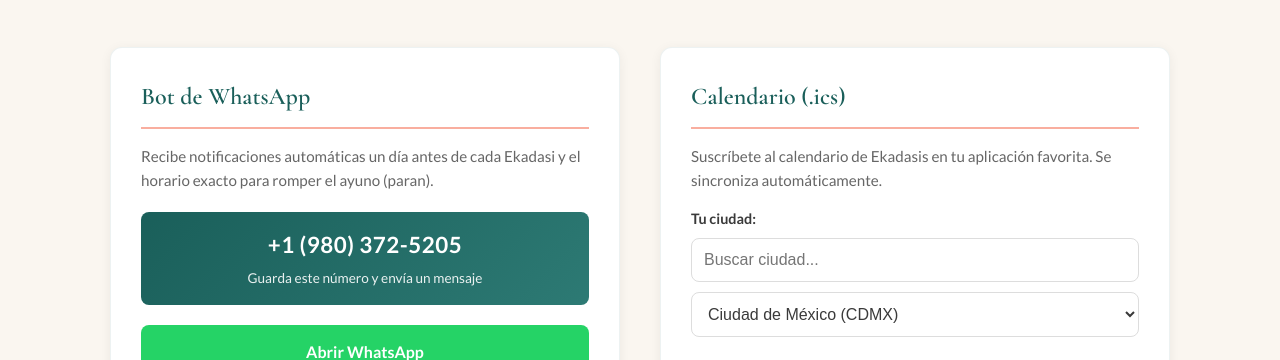
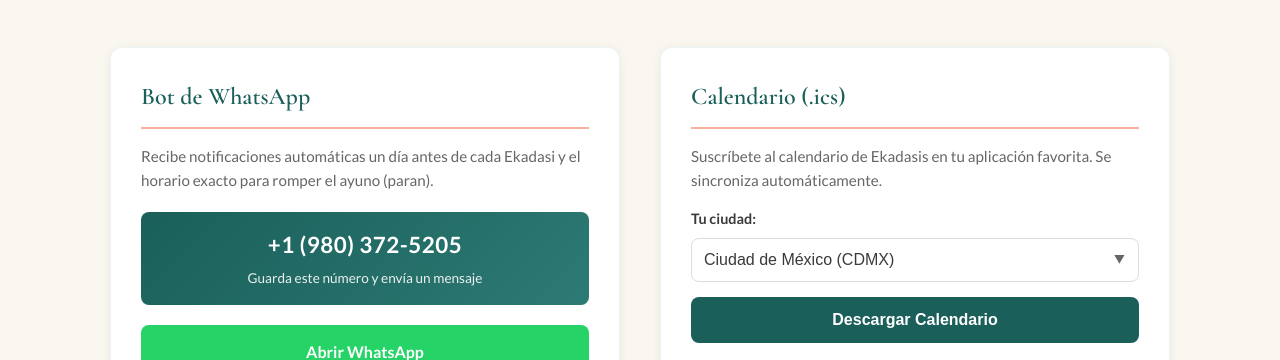
Before and after one commit to vicrodh/ekadasi-calendar, a plain HTML site: page index.html in a window 1280 px wide. Both pictures are taken after a click on the button "Descargar Calendario". Shown: the part 303-663 px from the top of the page. Drawn offline with nearby package versions, Linux system fonts and the light colour scheme.

Commit message:
Unificar buscador y selector de ciudad en un solo combobox

```diff
--- a/index.html
+++ b/index.html
@@ -221,30 +221,14 @@
       border-color: var(--color-secondary);
     }
 
-    .searchable-select {
+    .city-combobox {
       position: relative;
       margin-bottom: 15px;
     }
 
-    .searchable-select input {
+    .city-combobox input {
       width: 100%;
-      padding: 12px;
-      border: 1px solid #ddd;
-      border-radius: 8px;
-      font-size: 1rem;
-      background: white;
-      color: var(--color-text);
-      margin-bottom: 10px;
-    }
-
-    .searchable-select input:focus {
-      outline: none;
-      border-color: var(--color-secondary);
-    }
-
-    .searchable-select select {
-      width: 100%;
-      padding: 12px;
+      padding: 12px 40px 12px 12px;
       border: 1px solid #ddd;
       border-radius: 8px;
       font-size: 1rem;
@@ -253,14 +237,85 @@
       cursor: pointer;
     }
 
-    .searchable-select select:focus {
+    .city-combobox input:focus {
       outline: none;
       border-color: var(--color-secondary);
     }
 
-    .searchable-select select optgroup {
+    .city-combobox::after {
+      content: '▼';
+      position: absolute;
+      right: 14px;
+      top: 50%;
+      transform: translateY(-50%);
+      font-size: 0.7rem;
+      color: var(--color-text-light);
+      pointer-events: none;
+    }
+
+    .city-combobox.open::after {
+      content: '▲';
+    }
+
+    .city-dropdown {
+      display: none;
+      position: absolute;
+      top: 100%;
+      left: 0;
+      right: 0;
+      background: white;
+      border: 1px solid #ddd;
+      border-top: none;
+      border-radius: 0 0 8px 8px;
+      max-height: 250px;
+      overflow-y: auto;
+      z-index: 100;
+      box-shadow: 0 4px 12px rgba(0,0,0,0.1);
+    }
+
+    .city-combobox.open .city-dropdown {
+      display: block;
+    }
+
+    .city-combobox.open input {
+      border-radius: 8px 8px 0 0;
+    }
+
+    .city-group-label {
+      padding: 8px 12px;
+      font-size: 0.8rem;
       font-weight: 600;
       color: var(--color-primary);
+      background: var(--color-cream);
+      position: sticky;
+      top: 0;
+    }
+
+    .city-option {
+      padding: 10px 12px;
+      cursor: pointer;
+      font-size: 0.95rem;
+      color: var(--color-text);
+    }
+
+    .city-option:hover, .city-option.highlighted {
+      background: var(--color-cream);
+    }
+
+    .city-option.selected {
+      background: var(--color-primary);
+      color: white;
+    }
+
+    .city-option.hidden {
+      display: none;
+    }
+
+    .city-no-results {
+      padding: 12px;
+      text-align: center;
+      color: var(--color-text-light);
+      font-size: 0.9rem;
     }
 
     .calendar-instructions {
@@ -512,62 +567,11 @@
         <p data-i18n="calendar_desc">Suscríbete al calendario de Ekadasis en tu aplicación favorita. Se sincroniza automáticamente.</p>
 
         <div class="calendar-form">
-          <label for="city-search" data-i18n="city_label">Tu ciudad:</label>
-          <div class="searchable-select">
-            <input type="text" id="city-search" placeholder="Buscar ciudad..." autocomplete="off">
-            <select id="city">
-              <optgroup label="México - Principales">
-                <option value="America/Mexico_City" data-search="ciudad mexico cdmx df">Ciudad de México (CDMX)</option>
-                <option value="America/Mexico_City" data-search="guadalajara jalisco">Guadalajara</option>
-                <option value="America/Monterrey" data-search="monterrey nuevo leon">Monterrey</option>
-                <option value="America/Mexico_City" data-search="puebla">Puebla</option>
-                <option value="America/Mexico_City" data-search="zacatecas">Zacatecas</option>
-                <option value="America/Mexico_City" data-search="ciudad victoria tamaulipas">Ciudad Victoria</option>
-              </optgroup>
-              <optgroup label="México - Otras">
-                <option value="America/Mexico_City" data-search="queretaro">Querétaro</option>
-                <option value="America/Mexico_City" data-search="merida yucatan">Mérida</option>
-                <option value="America/Cancun" data-search="cancun quintana roo">Cancún</option>
-                <option value="America/Tijuana" data-search="tijuana baja california">Tijuana</option>
-                <option value="America/Mexico_City" data-search="leon guanajuato">León</option>
-                <option value="America/Mexico_City" data-search="aguascalientes">Aguascalientes</option>
-                <option value="America/Mexico_City" data-search="morelia michoacan">Morelia</option>
-                <option value="America/Mexico_City" data-search="oaxaca">Oaxaca</option>
-                <option value="America/Mexico_City" data-search="veracruz">Veracruz</option>
-                <option value="America/Mexico_City" data-search="toluca estado mexico">Toluca</option>
-                <option value="America/Hermosillo" data-search="hermosillo sonora">Hermosillo</option>
-                <option value="America/Chihuahua" data-search="chihuahua">Chihuahua</option>
-                <option value="America/Mazatlan" data-search="mazatlan sinaloa culiacan">Mazatlán / Culiacán</option>
-              </optgroup>
-              <optgroup label="Sudamérica">
-                <option value="America/Lima" data-search="lima peru">Lima, Perú</option>
-                <option value="America/Bogota" data-search="bogota colombia">Bogotá, Colombia</option>
-                <option value="America/Santiago" data-search="santiago chile">Santiago, Chile</option>
-                <option value="America/Argentina/Buenos_Aires" data-search="buenos aires argentina">Buenos Aires, Argentina</option>
-                <option value="America/Sao_Paulo" data-search="sao paulo brasil brazil">São Paulo, Brasil</option>
-                <option value="America/Caracas" data-search="caracas venezuela">Caracas, Venezuela</option>
-                <option value="America/Guayaquil" data-search="quito guayaquil ecuador">Ecuador</option>
-              </optgroup>
-              <optgroup label="Centroamérica y Caribe">
-                <option value="America/Guatemala" data-search="guatemala">Guatemala</option>
-                <option value="America/Costa_Rica" data-search="costa rica san jose">Costa Rica</option>
-                <option value="America/Panama" data-search="panama">Panamá</option>
-                <option value="America/Havana" data-search="habana cuba">La Habana, Cuba</option>
-                <option value="America/Santo_Domingo" data-search="santo domingo republica dominicana">Rep. Dominicana</option>
-              </optgroup>
-              <optgroup label="Estados Unidos">
-                <option value="America/Los_Angeles" data-search="los angeles california">Los Ángeles</option>
-                <option value="America/Chicago" data-search="chicago houston dallas texas">Houston / Dallas / Chicago</option>
-                <option value="America/New_York" data-search="new york miami florida">Nueva York / Miami</option>
-              </optgroup>
-              <optgroup label="Europa">
-                <option value="Europe/Madrid" data-search="madrid españa spain barcelona">España</option>
-                <option value="Europe/London" data-search="london londres uk reino unido">Reino Unido</option>
-              </optgroup>
-              <optgroup label="India">
-                <option value="Asia/Kolkata" data-search="india vrindavan mathura delhi kolkata">India (Vṛndāvan)</option>
-              </optgroup>
-            </select>
+          <label data-i18n="city_label">Tu ciudad:</label>
+          <div class="city-combobox" id="city-combobox">
+            <input type="text" id="city-input" placeholder="Buscar ciudad..." autocomplete="off" readonly>
+            <div class="city-dropdown" id="city-dropdown"></div>
+            <input type="hidden" id="city-value" value="America/Mexico_City">
           </div>
           <button class="btn btn-primary" onclick="downloadCalendar()" data-i18n="download_btn">
             Descargar Calendario
@@ -847,8 +851,63 @@
       localStorage.setItem('ekadasi-lang', lang);
     }
 
+    // Datos de ciudades
+    const CITIES = [
+      { group: 'México - Principales', cities: [
+        { value: 'America/Mexico_City', label: 'Ciudad de México (CDMX)', search: 'ciudad mexico cdmx df' },
+        { value: 'America/Mexico_City', label: 'Guadalajara', search: 'guadalajara jalisco' },
+        { value: 'America/Monterrey', label: 'Monterrey', search: 'monterrey nuevo leon' },
+        { value: 'America/Mexico_City', label: 'Puebla', search: 'puebla' },
+        { value: 'America/Mexico_City', label: 'Zacatecas', search: 'zacatecas' },
+        { value: 'America/Mexico_City', label: 'Ciudad Victoria', search: 'ciudad victoria tamaulipas' },
+      ]},
+      { group: 'México - Otras', cities: [
+        { value: 'America/Mexico_City', label: 'Querétaro', search: 'queretaro' },
+        { value: 'America/Mexico_City', label: 'Mérida', search: 'merida yucatan' },
+        { value: 'America/Cancun', label: 'Cancún', search: 'cancun quintana roo' },
+        { value: 'America/Tijuana', label: 'Tijuana', search: 'tijuana baja california' },
+        { value: 'America/Mexico_City', label: 'León', search: 'leon guanajuato' },
+        { value: 'America/Mexico_City', label: 'Aguascalientes', search: 'aguascalientes' },
+        { value: 'America/Mexico_City', label: 'Morelia', search: 'morelia michoacan' },
+        { value: 'America/Mexico_City', label: 'Oaxaca', search: 'oaxaca' },
+        { value: 'America/Mexico_City', label: 'Veracruz', search: 'veracruz' },
+        { value: 'America/Mexico_City', label: 'Toluca', search: 'toluca estado mexico' },
+        { value: 'America/Hermosillo', label: 'Hermosillo', search: 'hermosillo sonora' },
+        { value: 'America/Chihuahua', label: 'Chihuahua', search: 'chihuahua' },
+        { value: 'America/Mazatlan', label: 'Mazatlán / Culiacán', search: 'mazatlan sinaloa culiacan' },
+      ]},
+      { group: 'Sudamérica', cities: [
+        { value: 'America/Lima', label: 'Lima, Perú', search: 'lima peru' },
+        { value: 'America/Bogota', label: 'Bogotá, Colombia', search: 'bogota colombia' },
+        { value: 'America/Santiago', label: 'Santiago, Chile', search: 'santiago chile' },
+        { value: 'America/Argentina/Buenos_Aires', label: 'Buenos Aires, Argentina', search: 'buenos aires argentina' },
+        { value: 'America/Sao_Paulo', label: 'São Paulo, Brasil', search: 'sao paulo brasil brazil' },
+        { value: 'America/Caracas', label: 'Caracas, Venezuela', search: 'caracas venezuela' },
+        { value: 'America/Guayaquil', label: 'Ecuador', search: 'quito guayaquil ecuador' },
+      ]},
+      { group: 'Centroamérica y Caribe', cities: [
+        { value: 'America/Guatemala', label: 'Guatemala', search: 'guatemala' },
+        { value: 'America/Costa_Rica', label: 'Costa Rica', search: 'costa rica san jose' },
+        { value: 'America/Panama', label: 'Panamá', search: 'panama' },
+        { value: 'America/Havana', label: 'La Habana, Cuba', search: 'habana cuba' },
+        { value: 'America/Santo_Domingo', label: 'Rep. Dominicana', search: 'santo domingo republica dominicana' },
+      ]},
+      { group: 'Estados Unidos', cities: [
+        { value: 'America/Los_Angeles', label: 'Los Ángeles', search: 'los angeles california' },
+        { value: 'America/Chicago', label: 'Houston / Dallas / Chicago', search: 'chicago houston dallas texas' },
+        { value: 'America/New_York', label: 'Nueva York / Miami', search: 'new york miami florida' },
+      ]},
+      { group: 'Europa', cities: [
+        { value: 'Europe/Madrid', label: 'España', search: 'madrid españa spain barcelona' },
+        { value: 'Europe/London', label: 'Reino Unido', search: 'london londres uk reino unido' },
+      ]},
+      { group: 'India', cities: [
+        { value: 'Asia/Kolkata', label: 'India (Vṛndāvan)', search: 'india vrindavan mathura delhi kolkata' },
+      ]},
+    ];
+
     function downloadCalendar() {
-      const tz = document.getElementById('city').value;
+      const tz = document.getElementById('city-value').value;
       const t = translations[currentLang];
       if (!tz) {
         alert(t.alert_select_city);
@@ -870,37 +929,109 @@
       document.getElementById('lang-es').addEventListener('click', () => setLanguage('es'));
       document.getElementById('lang-en').addEventListener('click', () => setLanguage('en'));
 
-      // Buscador de ciudades
-      const searchInput = document.getElementById('city-search');
-      const select = document.getElementById('city');
-      const options = Array.from(select.querySelectorAll('option'));
-      const optgroups = Array.from(select.querySelectorAll('optgroup'));
+      // City Combobox
+      const combobox = document.getElementById('city-combobox');
+      const input = document.getElementById('city-input');
+      const dropdown = document.getElementById('city-dropdown');
+      const hiddenInput = document.getElementById('city-value');
 
-      searchInput.addEventListener('input', function() {
-        const query = this.value.toLowerCase().normalize('NFD').replace(/[\u0300-\u036f]/g, '');
+      function normalize(text) {
+        return text.toLowerCase().normalize('NFD').replace(/[\u0300-\u036f]/g, '');
+      }
 
-        if (!query) {
-          optgroups.forEach(og => og.style.display = '');
-          options.forEach(opt => opt.style.display = '');
-          return;
+      function renderDropdown(filter = '') {
+        const query = normalize(filter);
+        let html = '';
+        let hasResults = false;
+
+        CITIES.forEach(group => {
+          const filteredCities = group.cities.filter(city => {
+            const label = normalize(city.label);
+            const search = normalize(city.search);
+            return !query || label.includes(query) || search.includes(query);
+          });
+
+          if (filteredCities.length > 0) {
+            hasResults = true;
+            html += `<div class="city-group-label">${group.group}</div>`;
+            filteredCities.forEach(city => {
+              const selected = city.value === hiddenInput.value && city.label === input.value ? 'selected' : '';
+              html += `<div class="city-option ${selected}" data-value="${city.value}" data-label="${city.label}">${city.label}</div>`;
+            });
+          }
+        });
+
+        if (!hasResults) {
+          html = `<div class="city-no-results">${currentLang === 'en' ? 'No results found' : 'Sin resultados'}</div>`;
         }
 
-        options.forEach(option => {
-          const text = option.textContent.toLowerCase().normalize('NFD').replace(/[\u0300-\u036f]/g, '');
-          const searchData = (option.dataset.search || '').toLowerCase();
-          const matches = text.includes(query) || searchData.includes(query);
-          option.style.display = matches ? '' : 'none';
+        dropdown.innerHTML = html;
+
+        // Add click handlers
+        dropdown.querySelectorAll('.city-option').forEach(opt => {
+          opt.addEventListener('click', () => {
+            selectCity(opt.dataset.value, opt.dataset.label);
+          });
         });
+      }
 
-        optgroups.forEach(og => {
-          const visibleOptions = og.querySelectorAll('option:not([style*="display: none"])');
-          og.style.display = visibleOptions.length ? '' : 'none';
-        });
+      function selectCity(value, label) {
+        hiddenInput.value = value;
+        input.value = label;
+        closeDropdown();
+      }
+
+      function openDropdown() {
+        combobox.classList.add('open');
+        input.removeAttribute('readonly');
+        input.select();
+        renderDropdown(input.value === CITIES[0].cities[0].label ? '' : input.value);
+      }
+
+      function closeDropdown() {
+        combobox.classList.remove('open');
+        input.setAttribute('readonly', true);
+        // Restore selected value if input was cleared
+        if (!input.value) {
+          const firstCity = CITIES[0].cities[0];
+          input.value = firstCity.label;
+          hiddenInput.value = firstCity.value;
+        }
+      }
+
+      input.addEventListener('click', () => {
+        if (!combobox.classList.contains('open')) {
+          openDropdown();
+        }
       });
 
-      if (options.length > 0) {
-        options[0].selected = true;
-      }
+      input.addEventListener('input', () => {
+        renderDropdown(input.value);
+      });
+
+      input.addEventListener('keydown', (e) => {
+        if (e.key === 'Escape') {
+          closeDropdown();
+        } else if (e.key === 'Enter') {
+          const firstOption = dropdown.querySelector('.city-option:not(.hidden)');
+          if (firstOption) {
+            selectCity(firstOption.dataset.value, firstOption.dataset.label);
+          }
+        }
+      });
+
+      // Close on click outside
+      document.addEventListener('click', (e) => {
+        if (!combobox.contains(e.target)) {
+          closeDropdown();
+        }
+      });
+
+      // Initialize with first city
+      const firstCity = CITIES[0].cities[0];
+      input.value = firstCity.label;
+      hiddenInput.value = firstCity.value;
+      renderDropdown();
     });
   </script>
 </body>
```
